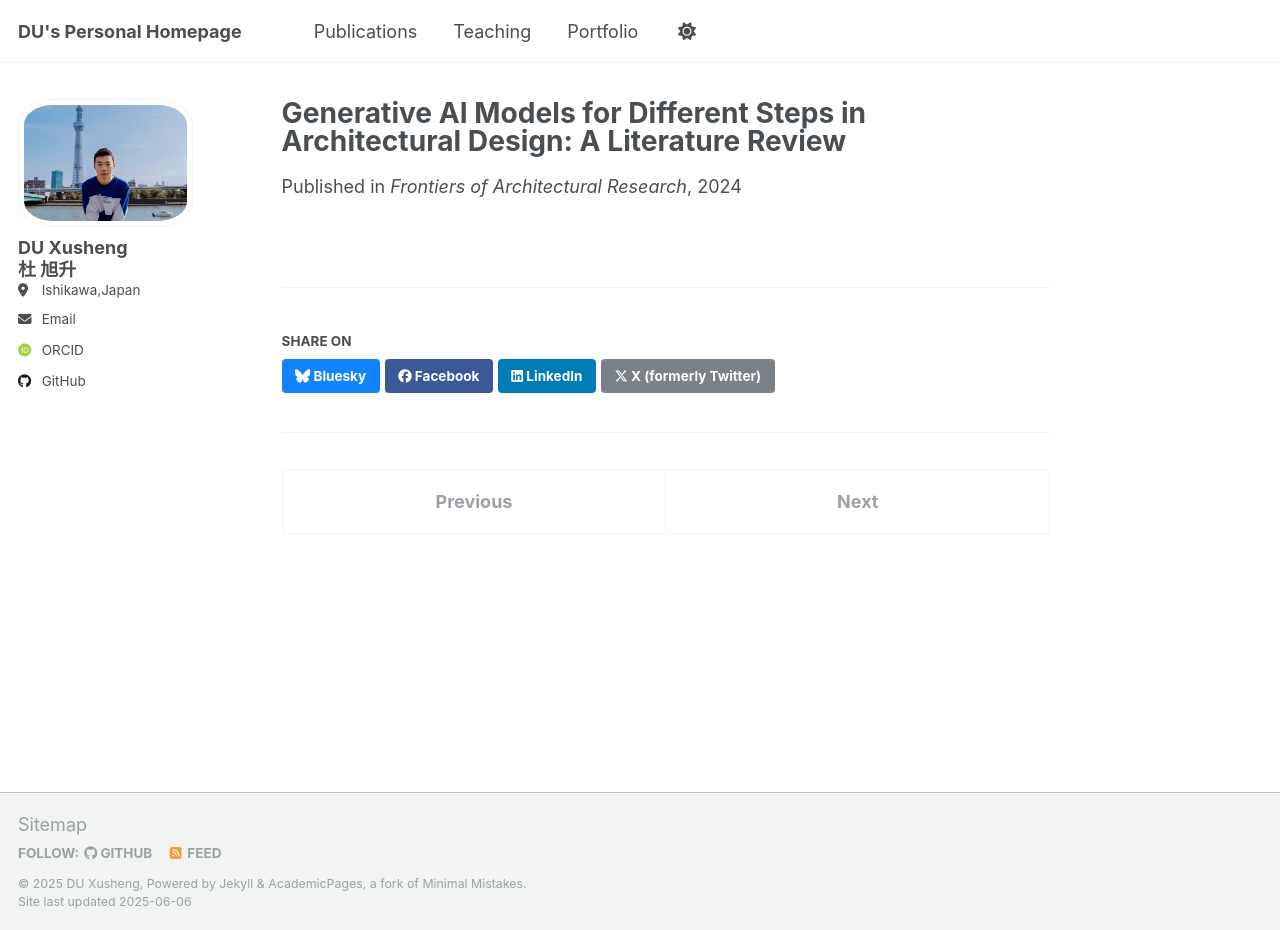
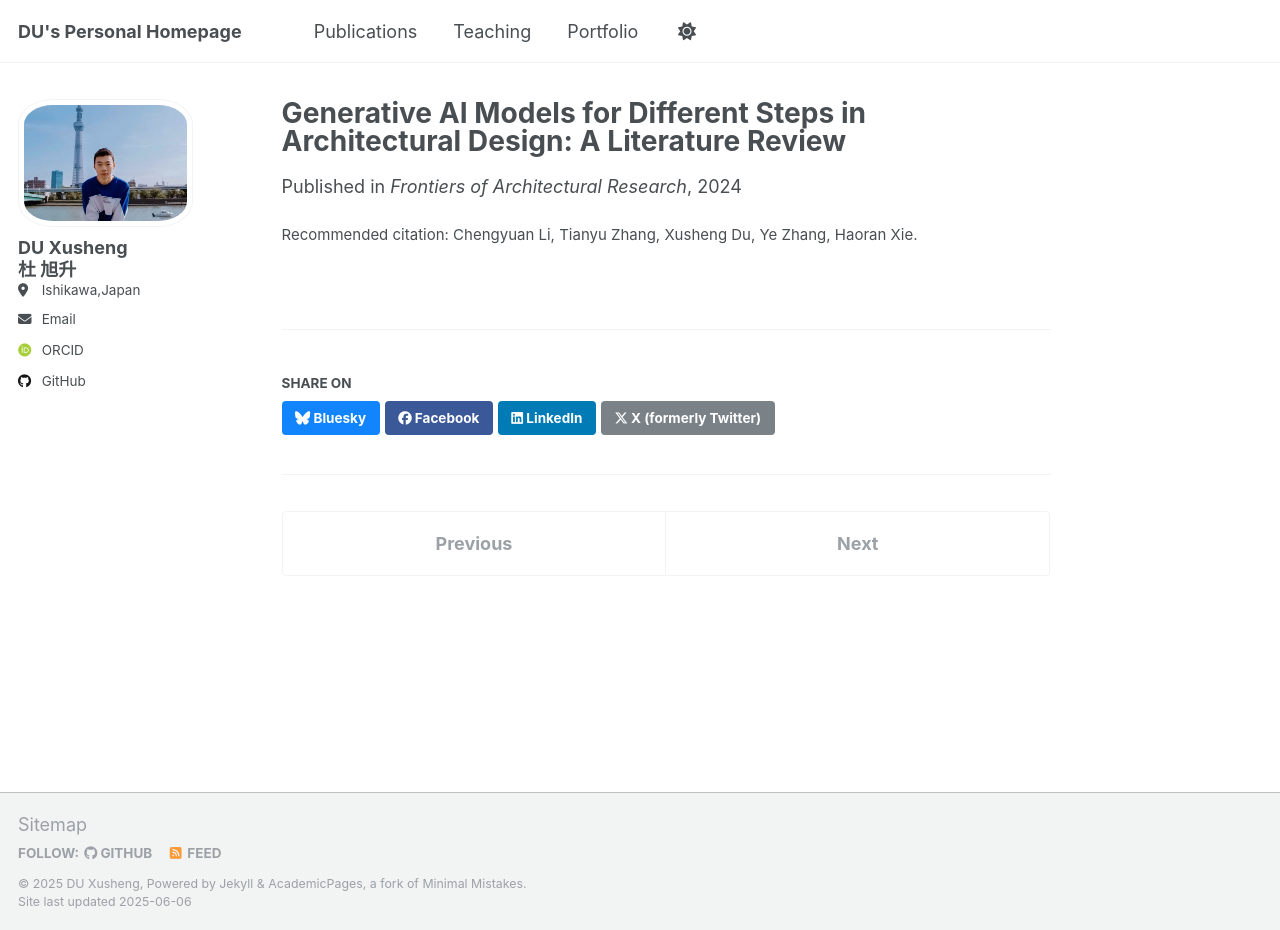
Before and after one commit to ToKyokushou/ToKyokushou.github.io, a Jekyll site: the page built from _publications/2024-01-generative-ai-architecture-review.md, in a window 1280 px wide and 930 px high. Built offline with Jekyll 4.4.1, drawn with Linux system fonts in a browser that asks for light colours; some web fonts are replaced.

Commit message:
Update 2024-01-generative-ai-architecture-review.md

```diff
--- a/_publications/2024-01-generative-ai-architecture-review.md
+++ b/_publications/2024-01-generative-ai-architecture-review.md
@@ -7,4 +7,5 @@ permalink: /publication/2024-01-generative-ai-architecture-review
 excerpt: 'A comprehensive literature review on the use of generative AI in architectural design workflows.'
 date: 2024-01-01
 venue: 'Frontiers of Architectural Research'
+citation: Chengyuan Li, Tianyu Zhang, Xusheng Du, Ye Zhang, Haoran Xie.
 ---
```
